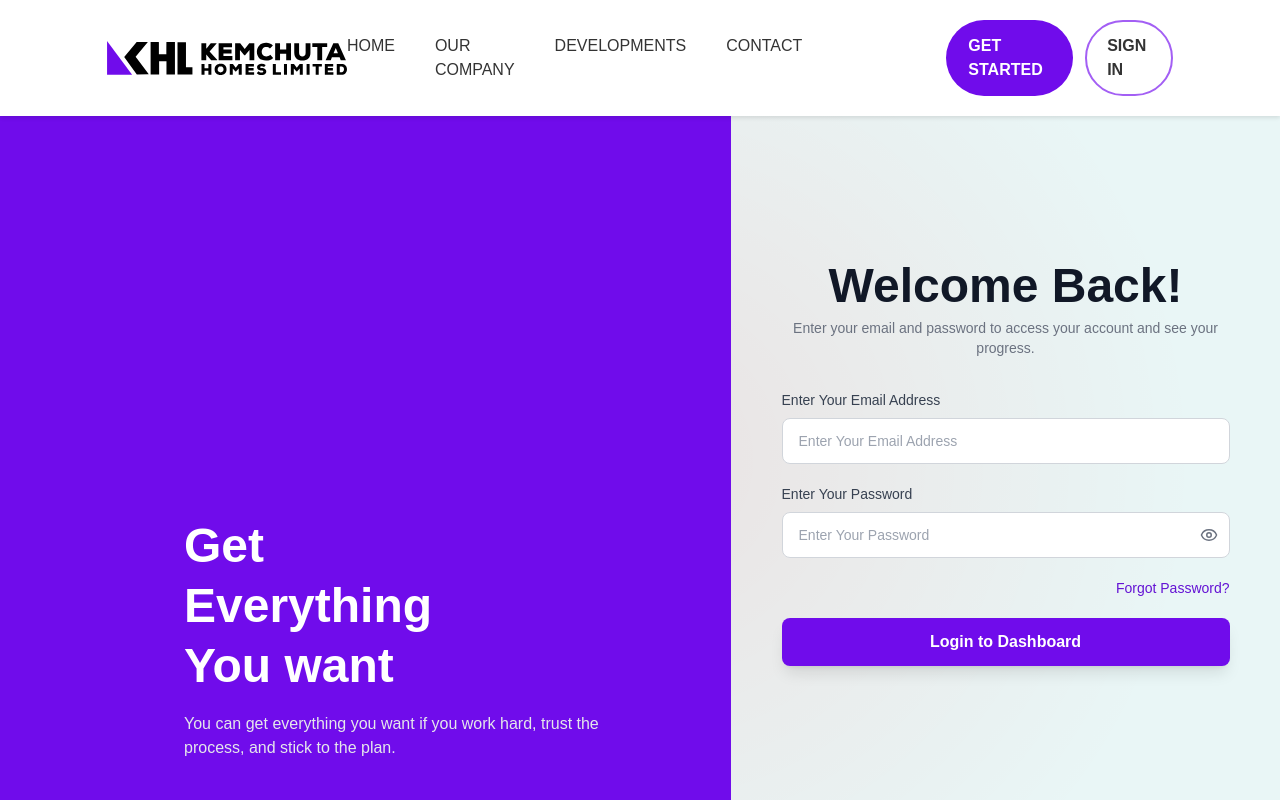
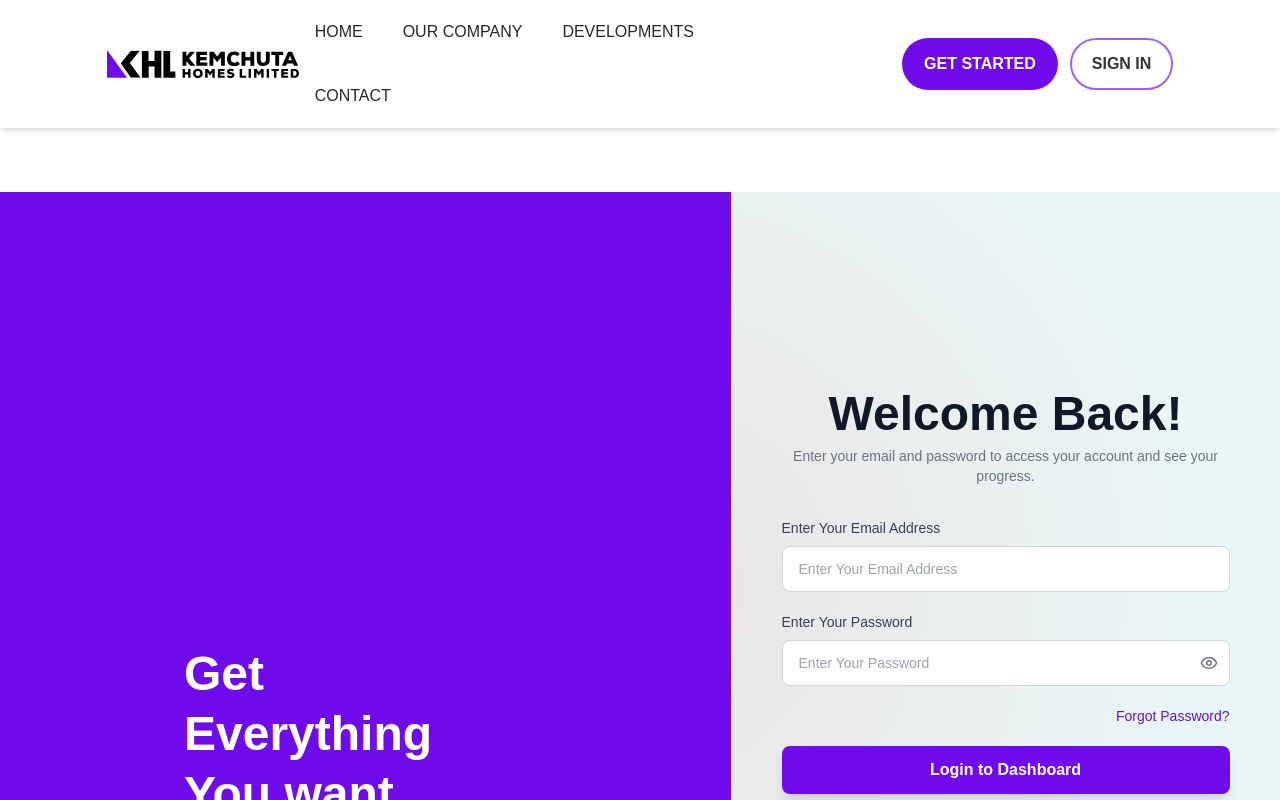
Before and after one commit to Benjaminlucky/kemchutahomes, a React (Vite) app in the folder client/: page /login in a window 1280 px wide. Built offline with nearby package versions, Linux system fonts and the light colour scheme.

Commit message:
Minor Update on the navigation

```diff
--- a/client/src/components/header/Header.jsx
+++ b/client/src/components/header/Header.jsx
@@ -1,4 +1,4 @@
-import React, { useState } from "react";
+import React, { useState, useEffect } from "react";
 import { Link, useLocation } from "react-router-dom";
 import { mainLink, userLink } from "../../../data";
 import { IoMenu, IoCloseCircle } from "react-icons/io5";
@@ -13,45 +13,71 @@ function Header() {
     setOpenMenu(!openMenu);
   };
 
+  // Close menu when route changes
+  useEffect(() => {
+    setOpenMenu(false);
+  }, [location]);
+
+  // Prevent body scroll when mobile menu is open
+  useEffect(() => {
+    if (openMenu) {
+      document.body.style.overflow = "hidden";
+    } else {
+      document.body.style.overflow = "unset";
+    }
+    return () => {
+      document.body.style.overflow = "unset";
+    };
+  }, [openMenu]);
+
   return (
     <div className="mainNavWrapper w-full relative z-[9999]">
       {/* Desktop Navigation */}
-      <div className="mainNavContent w-full md:py-5 top-0 bg-white z-[500] shadow-md relative">
-        <div className="desktop__nav w-10/12 mx-auto flex items-center">
-          <div className="desktopNav__wrapper hidden md:flex w-full items-center justify-between">
-            <div className="logo">
+      <div className="mainNavContent w-full py-3 md:py-5 top-0 bg-white z-[500] shadow-md relative">
+        <div className="desktop__nav w-11/12 lg:w-10/12 mx-auto flex items-center">
+          <div className="desktopNav__wrapper hidden md:flex w-full items-center justify-between gap-4">
+            <div className="logo flex-shrink-0">
               <Link to="/">
-                <img src="/assets/kemchutaMainLogo.svg" alt="Logo" />
+                <img
+                  src="/assets/kemchutaMainLogo.svg"
+                  alt="Logo"
+                  className="w-32 lg:w-40 xl:w-48 h-auto"
+                />
               </Link>
             </div>
 
-            <div className="desk__nav flex justify-end w-4/5">
-              <div className="desknav__content flex justify-between items-center gap-36">
-                <div className="mainlink flex gap-10">
+            <div className="desk__nav flex justify-end flex-1">
+              <div className="desknav__content flex justify-between items-center gap-8 lg:gap-12 xl:gap-36 w-full">
+                <div className="mainlink flex gap-4 lg:gap-6 xl:gap-10 flex-wrap">
                   {mainLink.map((link, index) => (
                     <div
-                      className={`mainLink relative ${
+                      className={`mainLink relative whitespace-nowrap ${
                         isActive(link.link) ? "active" : ""
                       }`}
                       key={index}
                     >
-                      <Link to={link.link}>{link.name}</Link>
+                      <Link
+                        to={link.link}
+                        className="text-sm lg:text-base transition-colors duration-200"
+                      >
+                        {link.name}
+                      </Link>
                     </div>
                   ))}
                 </div>
 
-                <div className="userlink flex gap-5 items-center">
-                  <div className="userlinkContent flex gap-3 items-center">
+                <div className="userlink flex gap-2 lg:gap-3 xl:gap-5 items-center flex-shrink-0">
+                  <div className="userlinkContent flex gap-2 lg:gap-3 items-center">
                     <Link
                       to="/signup"
-                      className="uppercase bg-customPurple-500 rounded-full border-2 border-transparent hover:border-customPurple-500 font-bold text-white px-5 py-3 hover:bg-transparent hover:text-customPurple-500"
+                      className="uppercase bg-customPurple-500 rounded-full border-2 border-transparent hover:border-customPurple-500 font-bold text-white px-3 py-2 lg:px-4 lg:py-2.5 xl:px-5 xl:py-3 hover:bg-transparent hover:text-customPurple-500 text-xs lg:text-sm xl:text-base transition-all duration-200 whitespace-nowrap"
                     >
                       Get Started
                     </Link>
 
                     <Link
                       to="/login"
-                      className="uppercase bg-transparent border-2 border-customPurple-300 px-5 py-3 rounded-full hover:bg-black hover:text-white hover:border-transparent font-bold"
+                      className="uppercase bg-transparent border-2 border-customPurple-300 px-3 py-2 lg:px-4 lg:py-2.5 xl:px-5 xl:py-3 rounded-full hover:bg-black hover:text-white hover:border-transparent font-bold text-xs lg:text-sm xl:text-base transition-all duration-200 whitespace-nowrap"
                     >
                       Sign In
                     </Link>
@@ -66,56 +92,75 @@ function Header() {
       {/* Mobile Navigation */}
       <div className="mobile__nav md:hidden w-full relative z-[9999] bg-white">
         <div className="mobilenav__content relative w-full mx-auto">
-          <div className="mobile__logo pl-5 relative">
-            <Link to="/">
+          <div className="mobile__logo px-4 sm:px-5 py-3 relative flex items-center justify-between">
+            <Link to="/" className="flex-shrink-0">
               <img
                 src="/assets/kemchutaMainLogo.svg"
                 alt="Kemchuta Homes Limited Logo"
-                className="w-[200px]"
+                className="w-36 sm:w-44 h-auto"
               />
             </Link>
 
             <button
               onClick={toggleMenu}
-              className="absolute top-0 right-5 text-4xl text-gray-400 z-[99999]"
+              className="text-3xl sm:text-4xl text-gray-400 z-[99999] transition-transform duration-200 hover:scale-110 active:scale-95"
+              aria-label={openMenu ? "Close menu" : "Open menu"}
             >
               {openMenu ? <IoCloseCircle /> : <IoMenu />}
             </button>
           </div>
 
+          {/* Mobile Menu Overlay */}
           {openMenu && (
-            <div className="navwrapper absolute top-12 left-0 w-full bg-white pb-5 shadow-md z-[99998]">
+            <>
+              {/* Backdrop */}
+              <div
+                className="fixed inset-0 bg-black bg-opacity-50 z-[99997]"
+                onClick={() => setOpenMenu(false)}
+              />
+
+              {/* Menu Content */}
+              <div className="navwrapper absolute top-full left-0 w-full bg-white pb-5 shadow-lg z-[99998] max-h-[calc(100vh-80px)] overflow-y-auto">
                 {mainLink.map((link, index) => (
                   <div
                     key={index}
-                  className={`px-5 py-3 border-b hover:bg-customPurple-100 ${
-                    isActive(link.link) ? "bg-customPurple-100" : ""
+                    className={`px-4 sm:px-5 py-3 sm:py-4 border-b hover:bg-customPurple-100 transition-colors duration-200 ${
+                      isActive(link.link)
+                        ? "bg-customPurple-100 font-semibold"
+                        : ""
                     }`}
                   >
-                  <Link to={link.link} onClick={() => setOpenMenu(false)}>
+                    <Link
+                      to={link.link}
+                      onClick={() => setOpenMenu(false)}
+                      className="block text-sm sm:text-base"
+                    >
                       {link.name}
                     </Link>
                   </div>
                 ))}
 
-              <div className="bottomMobile__nav mt-10">
-                <div className="bNavContent flex flex-col gap-3 w-11/12 mx-auto">
+                <div className="bottomMobile__nav mt-6 sm:mt-10 px-4 sm:px-5">
+                  <div className="bNavContent flex flex-col gap-3 w-full">
                     <Link
                       to="/signup"
-                    className="bg-customPurple-500 px-4 py-2 rounded-full text-center font-bold text-white border border-transparent hover:border-customPurple-500 hover:bg-transparent hover:text-black"
+                      onClick={() => setOpenMenu(false)}
+                      className="bg-customPurple-500 px-4 py-3 rounded-full text-center font-bold text-white border-2 border-transparent hover:border-customPurple-500 hover:bg-transparent hover:text-black transition-all duration-200 text-sm sm:text-base"
                     >
                       Get Started
                     </Link>
 
                     <Link
                       to="/login"
-                    className="text-center py-2 px-4 rounded-full border border-gray-400"
+                      onClick={() => setOpenMenu(false)}
+                      className="text-center py-3 px-4 rounded-full border-2 border-gray-400 hover:bg-gray-100 transition-all duration-200 text-sm sm:text-base font-semibold"
                     >
                       Sign In
                     </Link>
                   </div>
                 </div>
               </div>
+            </>
           )}
         </div>
       </div>
--- a/client/src/components/header/header.css
+++ b/client/src/components/header/header.css
@@ -1,7 +1,207 @@
+/* Header Base Styles */
+.mainNavWrapper {
+  font-family: inherit;
+}
+
 .mainNavContent {
-  position: fixed !important;
-  top: 0;
-  background: white;
-  z-index: 50;
-  box-shadow: 0 2px 4px rgba(0, 0, 0, 0.1);
+  transition: all 0.3s ease-in-out;
 }
+
+/* Desktop Navigation Styles */
+.mainLink a {
+  position: relative;
+  padding-bottom: 2px;
+  transition: color 0.3s ease;
+  color: #262626; /* customBlack-700 */
+}
+
+.mainLink a:hover {
+  color: #700ceb; /* customPurple-500 */
+}
+
+.mainLink.active a {
+  color: #700ceb; /* customPurple-500 */
+  font-weight: 600;
+}
+
+.mainLink.active a::after {
+  content: "";
+  position: absolute;
+  bottom: -4px;
+  left: 0;
+  width: 100%;
+  height: 2px;
+  background-color: #700ceb; /* customPurple-500 */
+  border-radius: 2px;
+}
+
+/* Mobile Navigation Styles */
+.mobile__nav {
+  box-shadow: 0 2px 8px rgba(0, 0, 0, 0.1);
+}
+
+.navwrapper {
+  animation: slideDown 0.3s ease-out;
+}
+
+@keyframes slideDown {
+  from {
+    opacity: 0;
+    transform: translateY(-10px);
+  }
+  to {
+    opacity: 1;
+    transform: translateY(0);
+  }
+}
+
+/* Responsive Breakpoints */
+
+/* Small devices (landscape phones, 576px and up) */
+@media (min-width: 576px) {
+  .mobile__logo {
+    padding-left: 1.5rem;
+    padding-right: 1.5rem;
+  }
+}
+
+/* Medium devices (tablets, 768px and up) */
+@media (min-width: 768px) {
+  .desktopNav__wrapper {
+    min-height: 60px;
+  }
+}
+
+/* Large devices (desktops, 992px and up) */
+@media (min-width: 992px) {
+  .desktopNav__wrapper {
+    min-height: 70px;
+  }
+}
+
+/* Extra large devices (large desktops, 1200px and up) */
+@media (min-width: 1200px) {
+  .desknav__content {
+    gap: 6rem;
+  }
+}
+
+/* Extra extra large devices (1400px and up) */
+@media (min-width: 1400px) {
+  .desknav__content {
+    gap: 9rem;
+  }
+}
+
+/* Mobile Menu Smooth Transitions */
+.mobile__nav a,
+.mobile__nav button {
+  -webkit-tap-highlight-color: transparent;
+}
+
+/* Accessibility Improvements */
+.mainLink a:focus,
+.userlink a:focus,
+.mobile__nav a:focus,
+.mobile__nav button:focus {
+  outline: 2px solid #700ceb; /* customPurple-500 */
+  outline-offset: 2px;
+  border-radius: 4px;
+}
+
+/* Prevent layout shift */
+.logo img {
+  display: block;
+  max-width: 100%;
+  height: auto;
+}
+
+/* Mobile menu scrollbar styling */
+.navwrapper::-webkit-scrollbar {
+  width: 6px;
+}
+
+.navwrapper::-webkit-scrollbar-track {
+  background: #e5e5e5; /* customBlack-100 */
+}
+
+.navwrapper::-webkit-scrollbar-thumb {
+  background: #a3a3a3; /* customBlack-300 */
+  border-radius: 3px;
+}
+
+.navwrapper::-webkit-scrollbar-thumb:hover {
+  background: #700ceb; /* customPurple-500 */
+}
+
+/* Handle very small screens (320px - 375px) */
+@media (max-width: 375px) {
+  .mobile__logo img {
+    width: 140px;
+  }
+
+  .mobile__logo button {
+    font-size: 1.75rem;
+  }
+
+  .bottomMobile__nav {
+    margin-top: 1.5rem;
+  }
+}
+
+/* Prevent horizontal scroll on mobile */
+@media (max-width: 767px) {
+  body {
+    overflow-x: hidden;
+  }
+
+  .mainNavWrapper {
+    overflow-x: hidden;
+  }
+}
+
+/* iPad and tablet landscape optimizations */
+@media (min-width: 768px) and (max-width: 1024px) {
+  .mainlink {
+    gap: 1rem;
+  }
+
+  .userlink {
+    gap: 0.5rem;
+  }
+
+  .mainLink a {
+    font-size: 0.875rem;
+  }
+}
+
+/* Handle notch/safe areas for modern mobile devices */
+@supports (padding: max(0px)) {
+  .mobile__logo {
+    padding-left: max(1rem, env(safe-area-inset-left));
+    padding-right: max(1rem, env(safe-area-inset-right));
+  }
+
+  .navwrapper {
+    padding-left: max(0px, env(safe-area-inset-left));
+    padding-right: max(0px, env(safe-area-inset-right));
+  }
+}
+
+/* Dark mode support (optional) */
+@media (prefers-color-scheme: dark) {
+  /* Add dark mode styles if needed */
+}
+
+/* Reduce motion for accessibility */
+@media (prefers-reduced-motion: reduce) {
+  .navwrapper {
+    animation: none;
+  }
+
+  .mainLink a,
+  .userlink a,
+  button {
+    transition: none;
+  }
+}
--- a/client/src/pages/signup/Signup.jsx
+++ b/client/src/pages/signup/Signup.jsx
@@ -211,7 +211,7 @@ export default function Signup() {
           animate={controls}
         >
           <div>
-            <h2 className="text-2xl sm:text-3xl md:text-4xl lg:text-5xl xl:text-6xl font-bold mb-3 sm:mb-4 leading-tight">
+            <h2 className="text-2xl sm:text-2xl md:text-3xl lg:text-4xl xl:text-5xl font-bold mb-3 sm:mb-4 leading-tight">
               Join Kemchuta Realtors and Unlock Endless Possibilities!
             </h2>
             <p className="text-sm sm:text-base lg:text-lg leading-relaxed text-gray-200 mt-4">
```
Lines whose indentation alone changed are shown as unchanged.
